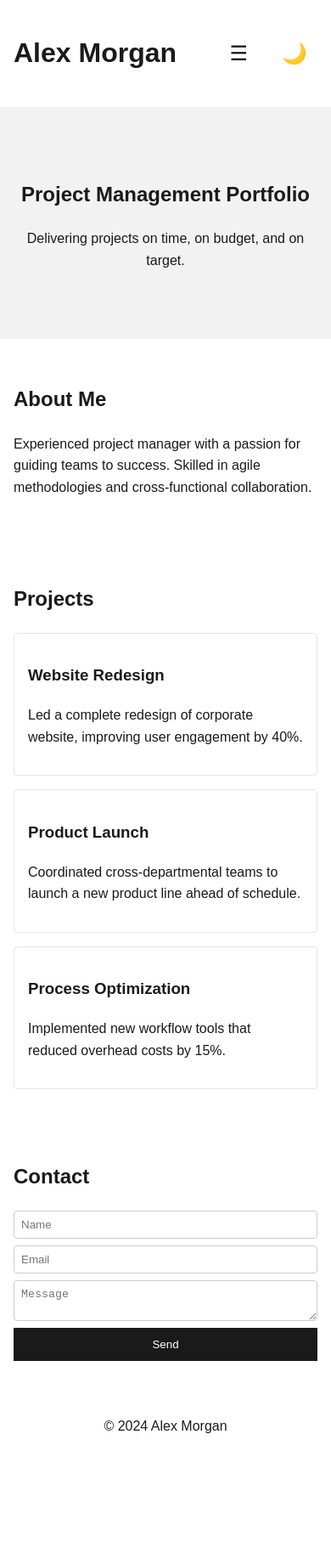
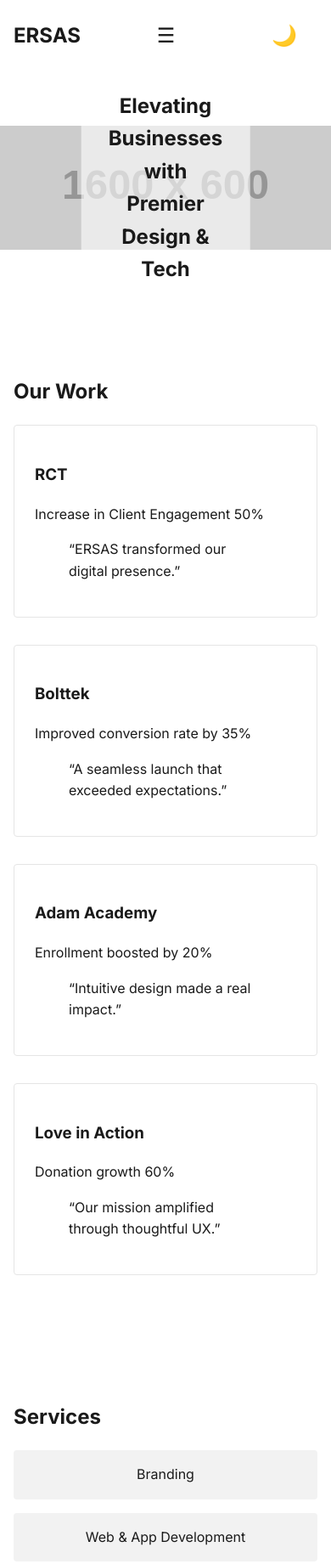
Before and after one commit to nnaatti/Project-Management-Portfolio, a website: page index.html in a window 390 px wide. Shown: the top 1841 px of the page at 85% size. Before the commit the page ends 1723 px from the top, so only its background shows below. Drawn offline with Linux system fonts and the light colour scheme; placeholder pictures from the web are drawn by us.

Commit message:
Build responsive agency layout with hero and new sections

```diff
--- a/index.html
+++ b/index.html
@@ -3,77 +3,132 @@
 <head>
   <meta charset="UTF-8">
   <meta name="viewport" content="width=device-width, initial-scale=1.0">
-    <meta name="description" content="Portfolio of project manager Alex Morgan">
-    <title>Project Manager Portfolio</title>
+  <meta name="description" content="ERSAS - Elevating Businesses with Premier Design & Tech">
+  <title>ERSAS Agency</title>
+  <link rel="preconnect" href="https://fonts.googleapis.com">
+  <link rel="preconnect" href="https://fonts.gstatic.com" crossorigin>
+  <link href="https://fonts.googleapis.com/css2?family=Inter:wght@400;600;700&display=swap" rel="stylesheet">
   <link rel="stylesheet" href="styles.css">
 </head>
 <body>
-    <header>
+<header class="site-header">
   <div class="container">
-            <h1>Alex Morgan</h1>
-            <div class="header-actions">
-                <nav id="nav">
-                    <button id="nav-toggle" aria-label="Toggle navigation" aria-expanded="false" aria-controls="nav-list">&#9776;</button>
+    <h1 class="logo">ERSAS</h1>
+    <nav id="nav" class="site-nav">
+      <button id="nav-toggle" aria-label="Toggle navigation" aria-expanded="false" aria-controls="nav-list">☰</button>
       <ul id="nav-list">
+        <li><a href="#work">Work</a></li>
+        <li><a href="#services">Services</a></li>
         <li><a href="#about">About</a></li>
-                        <li><a href="#projects">Projects</a></li>
+        <li><a href="#blog">Blog</a></li>
         <li><a href="#contact">Contact</a></li>
       </ul>
     </nav>
     <button id="theme-toggle" aria-label="Toggle dark mode" aria-pressed="false">🌙</button>
   </div>
-        </div>
 </header>
 
 <section class="hero">
-        <div class="container">
-            <h2>Project Management Portfolio</h2>
-            <p>Delivering projects on time, on budget, and on target.</p>
+  <img src="https://via.placeholder.com/1600x600" alt="Design and technology collage">
+  <div class="hero-content">
+    <h2>Elevating Businesses with Premier Design &amp; Tech</h2>
   </div>
 </section>
 
-    <section id="about" class="about">
+<section id="work" class="work reveal">
   <div class="container">
-            <h2>About Me</h2>
-            <p>Experienced project manager with a passion for guiding teams to success. Skilled in agile methodologies and cross-functional collaboration.</p>
-        </div>
-    </section>
-
-    <section id="projects" class="projects">
-        <div class="container">
-            <h2>Projects</h2>
+    <h2>Our Work</h2>
     <div class="grid">
-                <div class="card">
-                    <h3>Website Redesign</h3>
-                    <p>Led a complete redesign of corporate website, improving user engagement by 40%.</p>
-                </div>
-                <div class="card">
-                    <h3>Product Launch</h3>
-                    <p>Coordinated cross-departmental teams to launch a new product line ahead of schedule.</p>
-                </div>
-                <div class="card">
-                    <h3>Process Optimization</h3>
-                    <p>Implemented new workflow tools that reduced overhead costs by 15%.</p>
-                </div>
+      <article class="card">
+        <h3>RCT</h3>
+        <p>Increase in Client Engagement 50%</p>
+        <blockquote>“ERSAS transformed our digital presence.”</blockquote>
+      </article>
+      <article class="card">
+        <h3>Bolttek</h3>
+        <p>Improved conversion rate by 35%</p>
+        <blockquote>“A seamless launch that exceeded expectations.”</blockquote>
+      </article>
+      <article class="card">
+        <h3>Adam Academy</h3>
+        <p>Enrollment boosted by 20%</p>
+        <blockquote>“Intuitive design made a real impact.”</blockquote>
+      </article>
+      <article class="card">
+        <h3>Love in Action</h3>
+        <p>Donation growth 60%</p>
+        <blockquote>“Our mission amplified through thoughtful UX.”</blockquote>
+      </article>
     </div>
   </div>
 </section>
 
-    <section id="contact" class="contact">
+<section id="services" class="services reveal">
+  <div class="container">
+    <h2>Services</h2>
+    <ul class="service-list">
+      <li>Branding</li>
+      <li>Web &amp; App Development</li>
+      <li>UX/UI Design</li>
+      <li>E‑Commerce Solutions</li>
+    </ul>
+  </div>
+</section>
+
+<section id="about" class="about reveal">
+  <div class="container">
+    <h2>About / Process</h2>
+    <p>We collaborate closely with clients through discovery, design, and development to deliver measurable results.</p>
+  </div>
+</section>
+
+<section id="blog" class="blog reveal">
+  <div class="container">
+    <h2>Blog</h2>
+    <div class="grid">
+      <article class="card">
+        <h3>Design Trends 2024</h3>
+        <p>Stay ahead with the latest in minimalistic design.</p>
+      </article>
+      <article class="card">
+        <h3>Optimizing UX for Mobile</h3>
+        <p>Key considerations for a mobile-first world.</p>
+      </article>
+    </div>
+  </div>
+</section>
+
+<section id="contact" class="contact reveal">
   <div class="container">
     <h2>Contact</h2>
     <form>
       <input type="text" placeholder="Name" required>
       <input type="email" placeholder="Email" required>
+      <input type="text" placeholder="Company" required>
+      <input type="tel" placeholder="Phone" required>
+      <select required>
+        <option value="" disabled selected>Budget</option>
+        <option>$25K–$50K</option>
+        <option>$50K–$75K</option>
+        <option>$75K–$100K</option>
+        <option>$100K–$150K</option>
+        <option>$150K+</option>
+      </select>
       <textarea placeholder="Message" required></textarea>
       <button type="submit">Send</button>
     </form>
+    <div class="social">
+      <a href="#" aria-label="Facebook">📘</a>
+      <a href="#" aria-label="Instagram">📸</a>
+      <a href="#" aria-label="Telegram">✈️</a>
+      <a href="#" aria-label="YouTube">▶️</a>
+    </div>
   </div>
 </section>
 
-    <footer>
+<footer class="site-footer">
   <div class="container">
-            <p>&copy; 2024 Alex Morgan</p>
+    <p>&copy; 2024 ERSAS</p>
   </div>
 </footer>
 
--- a/script.js
+++ b/script.js
@@ -6,6 +6,13 @@ navToggle.addEventListener('click', () => {
     const expanded = navToggle.getAttribute('aria-expanded') === 'true';
     navToggle.setAttribute('aria-expanded', String(!expanded));
     navList.classList.toggle('open');
+});
+
+document.querySelectorAll('#nav-list a').forEach(link => {
+    link.addEventListener('click', () => {
+        navList.classList.remove('open');
+        navToggle.setAttribute('aria-expanded', 'false');
+    });
 });
 
 const savedTheme = localStorage.getItem('theme');
@@ -20,3 +27,14 @@ themeToggle.addEventListener('click', () => {
     themeToggle.setAttribute('aria-pressed', String(isDark));
     localStorage.setItem('theme', isDark ? 'dark' : 'light');
 });
+
+const observer = new IntersectionObserver((entries) => {
+    entries.forEach(entry => {
+        if (entry.isIntersecting) {
+            entry.target.classList.add('visible');
+            observer.unobserve(entry.target);
+        }
+    });
+});
+
+document.querySelectorAll('.reveal').forEach(el => observer.observe(el));
--- a/styles.css
+++ b/styles.css
@@ -1,163 +1,207 @@
-* {
-    box-sizing: border-box;
+*{box-sizing:border-box;}
+
+html{scroll-behavior:smooth;}
+
+:root{
+  --bg-color:#ffffff;
+  --text-color:#1a1a1a;
+  --header-bg:#ffffff;
+  --header-text:#1a1a1a;
+  --accent-bg:#f2f2f2;
+  --card-bg:#ffffff;
+  --card-border:#e5e5e5;
+  --button-bg:#1a1a1a;
+  --button-text:#ffffff;
+  --footer-bg:#ffffff;
+  --footer-text:#1a1a1a;
 }
 
-:root {
-    --bg-color: #ffffff;
-    --text-color: #1a1a1a;
-    --header-bg: #ffffff;
-    --header-text: #1a1a1a;
-    --accent-bg: #f2f2f2;
-    --card-bg: #ffffff;
-    --card-border: #e5e5e5;
-    --button-bg: #1a1a1a;
-    --button-text: #ffffff;
-    --footer-bg: #ffffff;
-    --footer-text: #1a1a1a;
+body{
+  font-family:'Inter',sans-serif;
+  margin:0;
+  line-height:1.6;
+  background:var(--bg-color);
+  color:var(--text-color);
 }
 
-body {
-    font-family: Arial, sans-serif;
-    margin: 0;
-    line-height: 1.6;
-    background: var(--bg-color);
-    color: var(--text-color);
+.container{
+  width:100%;
+  max-width:1200px;
+  margin:0 auto;
+  padding:0 1rem;
 }
 
-header {
-    background: var(--header-bg);
-    color: var(--header-text);
+.site-header{
+  background:var(--header-bg);
+  color:var(--header-text);
+  position:sticky;
+  top:0;
+  z-index:1000;
 }
 
-header .container {
-    display: flex;
-    justify-content: space-between;
-    align-items: center;
-    padding: 1rem;
+.site-header .container{
+  display:flex;
+  align-items:center;
+  justify-content:space-between;
+  padding:1rem 1rem;
 }
 
-header .header-actions {
-    display: flex;
-    align-items: center;
-    gap: 1rem;
+.logo{font-size:1.5rem;margin:0;}
+
+.site-nav ul{
+  list-style:none;
+  display:flex;
+  gap:1rem;
+  margin:0;
+  padding:0;
 }
 
-#nav ul {
-    list-style: none;
-    display: flex;
-    gap: 1rem;
-    margin: 0;
-    padding: 0;
+.site-nav a{
+  color:var(--header-text);
+  text-decoration:none;
+  padding:0.5rem;
 }
 
-#nav a {
-    color: var(--header-text);
-    text-decoration: none;
+#nav-toggle{
+  display:none;
+  background:none;
+  border:none;
+  color:var(--header-text);
+  font-size:1.5rem;
+  cursor:pointer;
 }
 
-#nav-toggle {
-    display: none;
-    background: none;
-    border: none;
-    color: var(--header-text);
-    font-size: 1.5rem;
-    cursor: pointer;
+#theme-toggle{
+  background:none;
+  border:none;
+  color:var(--header-text);
+  font-size:1.5rem;
+  cursor:pointer;
 }
 
-#theme-toggle {
-    background: none;
-    border: none;
-    color: var(--header-text);
-    font-size: 1.5rem;
-    cursor: pointer;
+.hero{position:relative;text-align:center;}
+
+.hero img{width:100%;height:auto;display:block;}
+
+.hero-content{
+  position:absolute;
+  top:50%;
+  left:50%;
+  transform:translate(-50%,-50%);
+  color:var(--text-color);
+  background:rgba(255,255,255,0.6);
+  padding:2rem;
+  border-radius:4px;
 }
 
-.hero {
-    background: var(--accent-bg);
-    text-align: center;
-    padding: 4rem 1rem;
+section{padding:4rem 0;}
+
+.grid{display:grid;gap:2rem;}
+
+.work .grid{grid-template-columns:repeat(auto-fit,minmax(250px,1fr));}
+
+.blog .grid{grid-template-columns:repeat(auto-fit,minmax(280px,1fr));}
+
+.card{
+  background:var(--card-bg);
+  padding:1.5rem;
+  border:1px solid var(--card-border);
+  border-radius:4px;
+  transition:transform 0.3s ease;
 }
 
-section {
-    padding: 2rem 1rem;
+.card:hover{transform:scale(1.02);}
+
+.service-list{
+  display:grid;
+  grid-template-columns:repeat(auto-fit,minmax(200px,1fr));
+  gap:1rem;
+  list-style:none;
+  margin:0;
+  padding:0;
+  text-align:center;
 }
 
-.container {
-    max-width: 1200px;
-    margin: 0 auto;
+.service-list li{
+  background:var(--accent-bg);
+  padding:1rem;
+  border-radius:4px;
+  transition:background 0.3s ease;
 }
 
-.projects .grid {
-    display: grid;
-    grid-template-columns: repeat(auto-fit, minmax(250px, 1fr));
-    gap: 1rem;
+.service-list li:hover{background:var(--card-border);}
+
+form{display:grid;gap:0.75rem;}
+
+input,textarea,select{
+  padding:0.75rem;
+  border:1px solid #ccc;
+  border-radius:4px;
+  font:inherit;
 }
 
-.card {
-    background: var(--card-bg);
-    padding: 1rem;
-    border: 1px solid var(--card-border);
-    border-radius: 4px;
+button{
+  padding:0.75rem 1.5rem;
+  border:none;
+  background:var(--button-bg);
+  color:var(--button-text);
+  cursor:pointer;
+  transition:background 0.3s ease, transform 0.3s ease;
 }
 
-form {
-    display: flex;
-    flex-direction: column;
-    gap: 0.5rem;
+button:hover{
+  background:#333333;
+  transform:translateY(-2px);
 }
 
-input, textarea {
-    padding: 0.5rem;
-    border: 1px solid #ccc;
-    border-radius: 4px;
+.social a{
+  margin-right:0.5rem;
+  font-size:1.5rem;
+  text-decoration:none;
 }
 
-button {
-    padding: 0.75rem;
-    border: none;
-    background: var(--button-bg);
-    color: var(--button-text);
-    cursor: pointer;
+.site-footer{
+  background:var(--footer-bg);
+  color:var(--footer-text);
+  text-align:center;
+  padding:1rem;
 }
 
-footer {
-    background: var(--footer-bg);
-    color: var(--footer-text);
-    text-align: center;
-    padding: 1rem;
+.reveal{
+  opacity:0;
+  transform:translateY(20px);
+  transition:opacity 0.6s ease, transform 0.6s ease;
 }
 
-body.dark-mode {
-    --bg-color: #000000;
-    --text-color: #eaeaea;
-    --header-bg: #000000;
-    --header-text: #eaeaea;
-    --accent-bg: #121212;
-    --card-bg: #121212;
-    --card-border: #333333;
-    --button-bg: #333333;
-    --button-text: #eaeaea;
-    --footer-bg: #000000;
-    --footer-text: #eaeaea;
+.reveal.visible{
+  opacity:1;
+  transform:none;
 }
 
-@media (max-width: 768px) {
-    #nav ul {
-        flex-direction: column;
-        display: none;
-        background: var(--header-bg);
-        position: absolute;
-        top: 60px;
-        right: 10px;
-        width: 200px;
-        padding: 1rem;
-    }
+body.dark-mode{
+  --bg-color:#000000;
+  --text-color:#eaeaea;
+  --header-bg:#000000;
+  --header-text:#eaeaea;
+  --accent-bg:#121212;
+  --card-bg:#121212;
+  --card-border:#333333;
+  --button-bg:#333333;
+  --button-text:#eaeaea;
+  --footer-bg:#000000;
+  --footer-text:#eaeaea;
+}
 
-    #nav ul.open {
-        display: flex;
-    }
-
-    #nav-toggle {
-        display: block;
-    }
+@media (max-width:768px){
+  .site-nav ul{
+    position:fixed;
+    inset:0;
+    background:var(--bg-color);
+    flex-direction:column;
+    justify-content:center;
+    align-items:center;
+    display:none;
+  }
+  .site-nav ul.open{display:flex;}
+  #nav-toggle{display:block;}
 }
```
Also changed, not shown: README.md. Lines whose indentation alone changed are shown as unchanged.
